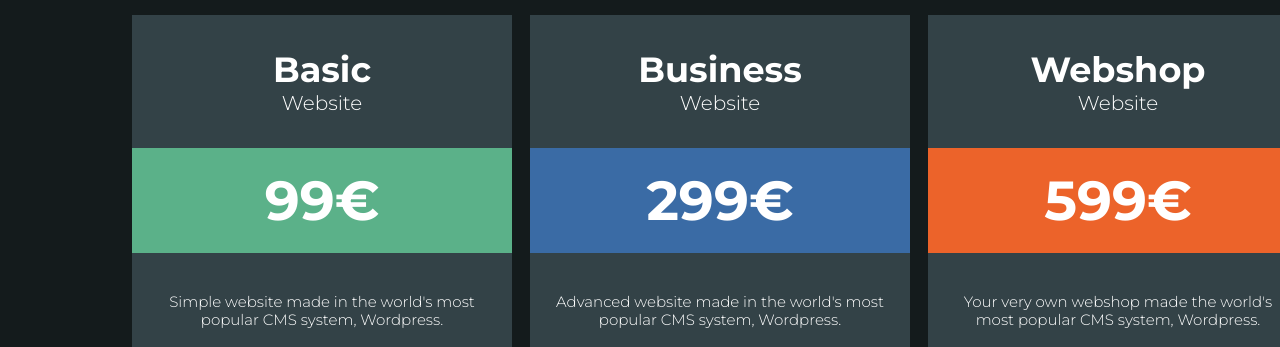
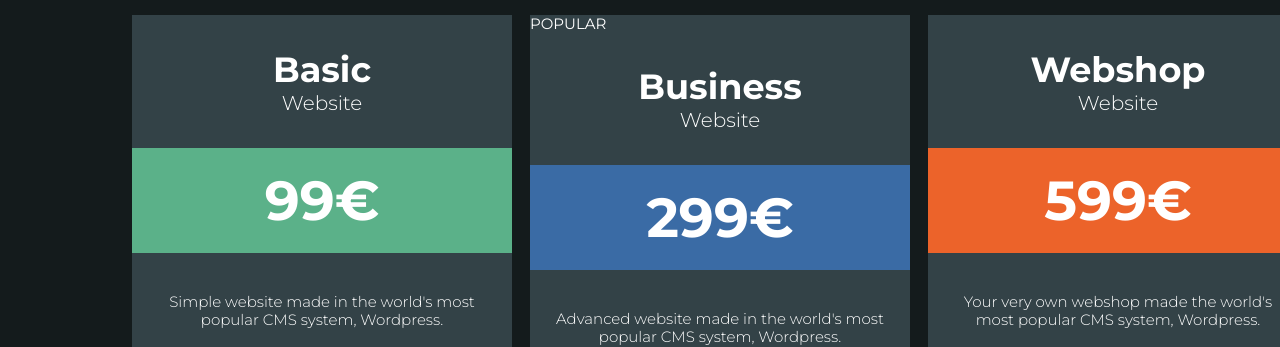
Before and after one commit to AlexKlyde/price-table, a plain HTML site: page index.html in a window 1280 px wide. Shown: the top 347 px of the page. Drawn offline with nearby package versions, Linux system fonts and the light colour scheme.

Commit message:
added pupular label

```diff
--- a/index.html
+++ b/index.html
@@ -34,6 +34,7 @@
   </section>
 
   <section class="price-card">
+    <div class="price-card__badge">POPULAR</div>
     <h1 class="price-card__title">Business<span>Website</span></h1>
     <h2 class="price-card__price  price-card__price_blue">299€</h2>
     <p class="price-card__desc">
```
